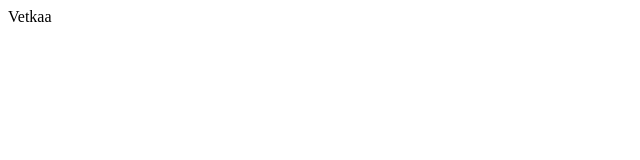
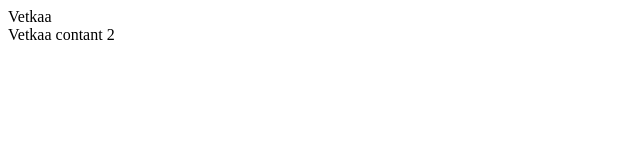
Before and after one commit to StepanSobolev/first, a plain HTML site: page index.html in a window 1280 px wide. Shown: the full height of the page, 0-640 px from the left. Drawn offline with Linux system fonts and the light colour scheme.

Commit message:
contant2

```diff
--- a/index.html
+++ b/index.html
@@ -13,5 +13,10 @@
         Vetkaa
     </div>
 </header>
+<section class="contant">
+    <div class="title">
+        Vetkaa contant 2
+    </div>
+</section>
 </body>
 </html>
```
